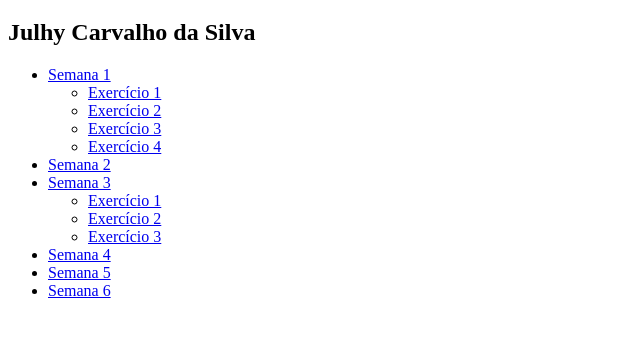
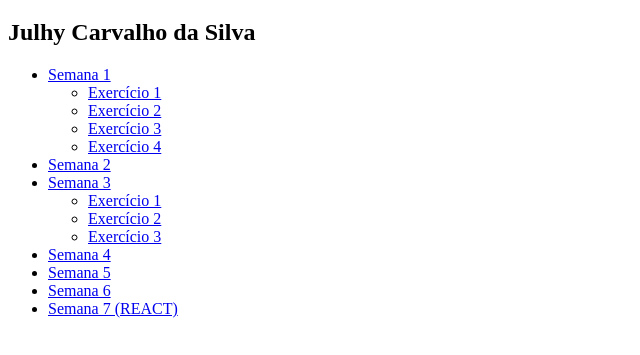
Before and after one commit to JujulhyCa/Atividades-Java-Script, a plain HTML site: page index.html in a window 1280 px wide. Shown: the part 61-416 px from the top of the page, without its empty margins (0-640 px from the left). Drawn offline with Linux system fonts and the light colour scheme.

Commit message:
Update index.html
Até semana 7 - React.

```diff
--- a/index.html
+++ b/index.html
@@ -27,6 +27,7 @@
                 <li><a href="semana4.html">Semana 4</a></li>
                 <li><a href="semana5.html">Semana 5</a></li>
                 <li><a href="semana6.html">Semana 6</a></li>
+                <li><a href="semana7.html">Semana 7 (REACT)</a></li>
             </ul>
     </body>
 </html>
```
